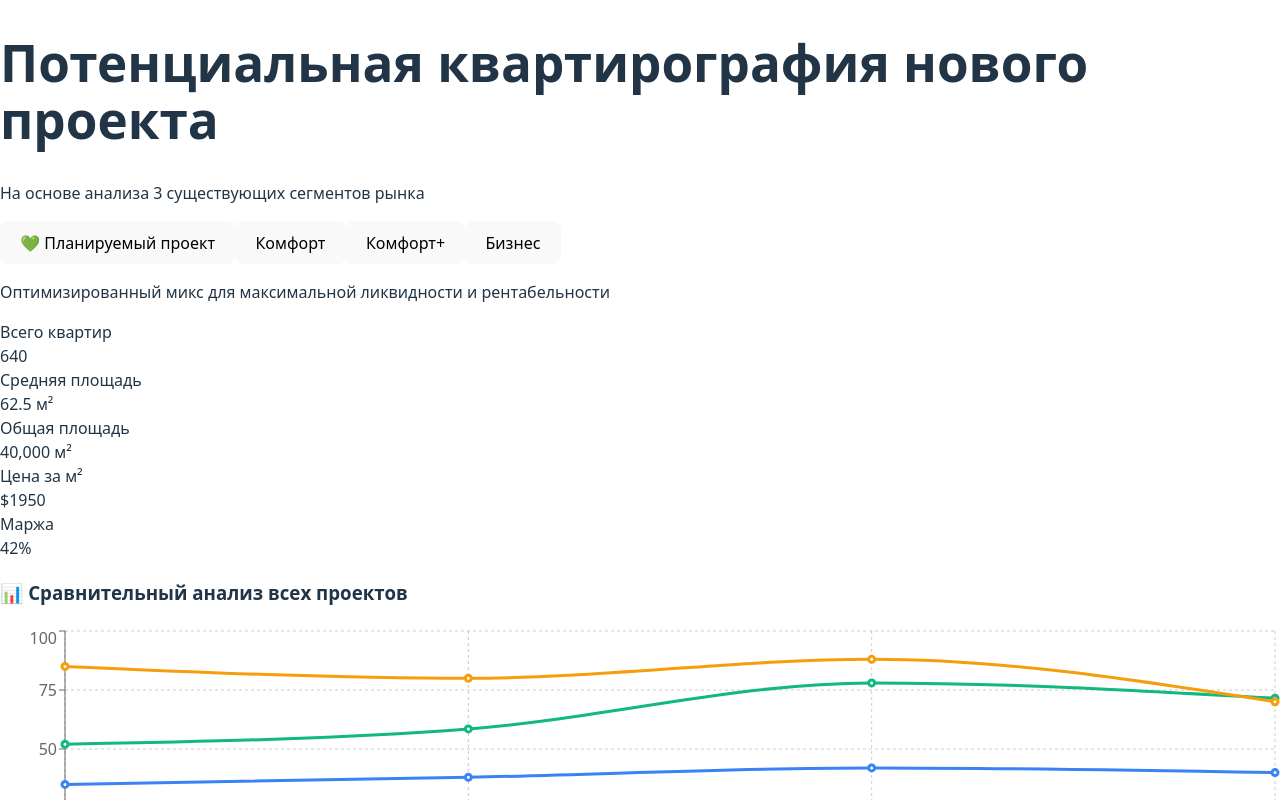
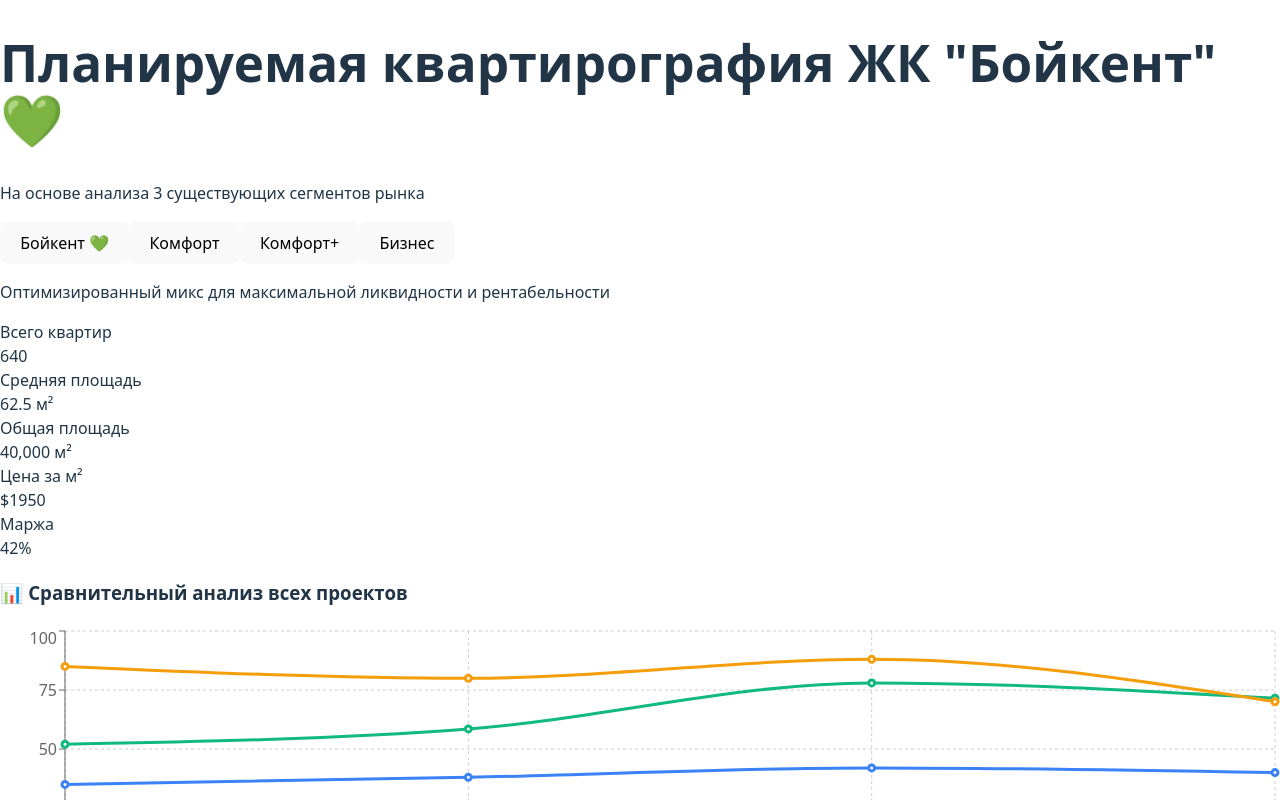
Before and after one commit to BarBerryy/apartment-dashboard, a React (Vite) app: page / in a window 1280 px wide. Shown: the top 800 px of the page. Built offline with nearby package versions, Linux system fonts and the light colour scheme.

Commit message:
Мои изменения

```diff
--- a/src/components/ApartmentMixDashboard.tsx
+++ b/src/components/ApartmentMixDashboard.tsx
@@ -122,7 +122,7 @@ const OptimizedApartmentMixDashboard = () => {
   const comparisonData = [
     { name: 'Комфорт', revenue: 52, margin: 35, avgPrice: 81, liquidity: 85 },
     { name: 'Комфорт+', revenue: 58.5, margin: 38, avgPrice: 91, liquidity: 80 },
-    { name: 'Проект', revenue: 78, margin: 42, avgPrice: 122, liquidity: 88 },
+    { name: 'Бойкент 💚', revenue: 78, margin: 42, avgPrice: 122, liquidity: 88 },
     { name: 'Бизнес', revenue: 71.5, margin: 40, avgPrice: 112, liquidity: 70 }
   ];
 
@@ -141,7 +141,7 @@ const OptimizedApartmentMixDashboard = () => {
       <div className="bg-white rounded-xl shadow-2xl p-8">
         <div className="text-center mb-6">
           <h1 className="text-4xl font-bold text-gray-800 mb-2">
-            Потенциальная квартирография нового проекта
+            Планируемая квартирография ЖК "Бойкент" 💚
           </h1>
           <p className="text-lg text-gray-600">
             На основе анализа 3 существующих сегментов рынка
@@ -158,7 +158,7 @@ const OptimizedApartmentMixDashboard = () => {
                 : 'bg-gray-200 text-gray-700 hover:bg-gray-300'
             }`}
           >
-            💚 Планируемый проект
+            Бойкент 💚
           </button>
           <button
             onClick={() => setBuildingClass('comfort')}
@@ -257,6 +257,8 @@ const OptimizedApartmentMixDashboard = () => {
                   cx="50%"
                   cy="50%"
                   outerRadius={100}
+                  startAngle={90}
+                  endAngle={-270}
                   label={({ type, percent }) => `${type}: ${percent}%`}
                 >
                   {currentData.mix.filter(item => item.count > 0).map((entry, index) => (
@@ -455,7 +457,7 @@ const OptimizedApartmentMixDashboard = () => {
             <li><strong>Инвесторам:</strong> предложить 1-комнатные (22%) с гарантией аренды</li>
             <li><strong>Семейный сегмент:</strong> 3-комнатные (14%) с улучшенными планировками</li>
             <li><strong>Студии (5%):</strong> продавать последними или под краткосрочную аренду</li>
-            <li><strong>Паркинг:</strong> 512 мест = 0.8 на квартиру (оптимальное соотношение)</li>
+            <li><strong>Парковинг:</strong> 512 мест = 0.8 на квартиру (оптимальное соотношение)</li>
             <li><strong>Ценообразование:</strong> дифференцировать по этажам (±5-10%)</li>
             <li><strong>Увеличенные площади:</strong> +23% к Комфорт+ привлекут премиум-сегмент</li>
           </ul>
@@ -473,7 +475,7 @@ const OptimizedApartmentMixDashboard = () => {
                   <th className="border border-gray-300 px-4 py-3 text-left">Показатель</th>
                   <th className="border border-gray-300 px-4 py-3 text-center">Комфорт</th>
                   <th className="border border-gray-300 px-4 py-3 text-center">Комфорт+</th>
-                  <th className="border border-gray-300 px-4 py-3 text-center bg-green-100">Проект</th>
+                  <th className="border border-gray-300 px-4 py-3 text-center bg-green-100">Бойкент 💚</th>
                   <th className="border border-gray-300 px-4 py-3 text-center">Бизнес</th>
                 </tr>
               </thead>
```
